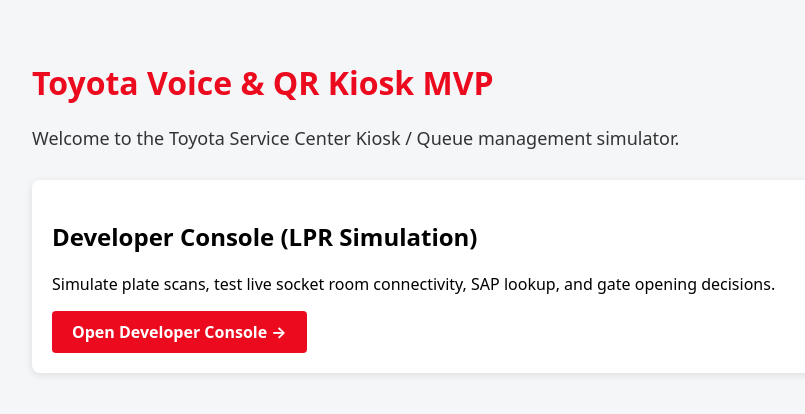
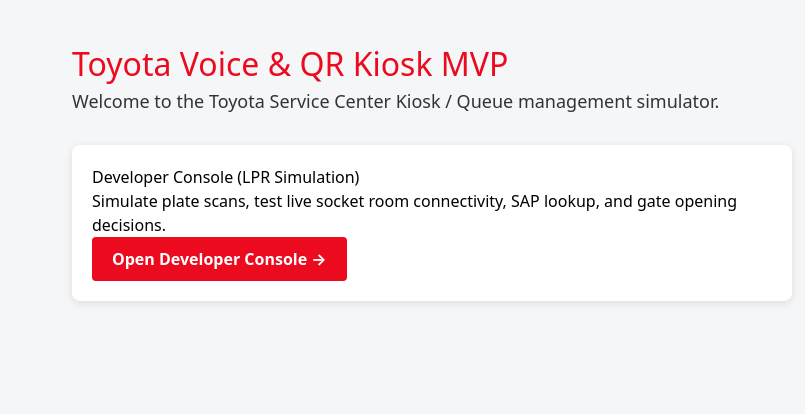
Before and after one commit to nour-hatem/tamkin-internship-elsaayer-project, a Next.js app in the folder web/: page / in a window 1280 px wide. Shown: the top 414 px of the page, without its empty margins (208-1013 px from the left). Built offline with nearby package versions, Linux system fonts and the light colour scheme.

Commit message:
using tailwind for the ui

```diff
--- /dev/null
+++ b/web/app/globals.css
@@ -0,0 +1,14 @@
+@tailwind base;
+@tailwind components;
+@tailwind utilities;
+
+html,
+body {
+  margin: 0;
+  padding: 0;
+}
+
+body {
+  background-color: #f4f6f8;
+  font-family: system-ui, -apple-system, sans-serif;
+}
--- a/web/app/layout.tsx
+++ b/web/app/layout.tsx
@@ -1,3 +1,5 @@
+import './globals.css';
+
 export const metadata = {
   title: 'Toyota Kiosk & Queue Console',
   description: 'Internal MVP for Toyota Kiosk / Queue System',
@@ -10,9 +12,7 @@
 }) {
   return (
     <html lang="en">
-      <body style={{ margin: 0, fontFamily: 'system-ui, -apple-system, sans-serif', backgroundColor: '#f4f6f8' }}>
-        {children}
-      </body>
+      <body>{children}</body>
     </html>
   );
 }
--- a/web/package.json
+++ b/web/package.json
@@ -20,6 +20,9 @@
     "@types/node": "^20.17.9",
     "@types/react": "^18.3.12",
     "@types/react-dom": "^18.3.1",
+    "autoprefixer": "^10.6.1",
+    "postcss": "^8.5.28",
+    "tailwindcss": "^3.4.19",
     "typescript": "^5.7.2"
   }
 }
--- /dev/null
+++ b/web/postcss.config.js
@@ -0,0 +1,6 @@
+module.exports = {
+  plugins: {
+    tailwindcss: {},
+    autoprefixer: {},
+  },
+}
--- /dev/null
+++ b/web/tailwind.config.ts
@@ -0,0 +1,15 @@
+import type { Config } from 'tailwindcss';
+
+const config: Config = {
+  content: [
+    './app/**/*.{js,ts,jsx,tsx,mdx}',
+    './components/**/*.{js,ts,jsx,tsx,mdx}',
+    './pages/**/*.{js,ts,jsx,tsx,mdx}',
+  ],
+  theme: {
+    extend: {},
+  },
+  plugins: [],
+};
+
+export default config;
--- a/web/tsconfig.json
+++ b/web/tsconfig.json
@@ -21,6 +21,6 @@
       "@/*": ["./*"]
     }
   },
-  "include": ["next-env.d.ts", "**/*.ts", "**/*.tsx", ".next/types/**/*.ts"],
+  "include": ["next-env.d.ts", "**/*.ts", "**/*.tsx", ".next/types/**/*.ts", "postcss.config.js"],
   "exclude": ["node_modules"]
 }
```
